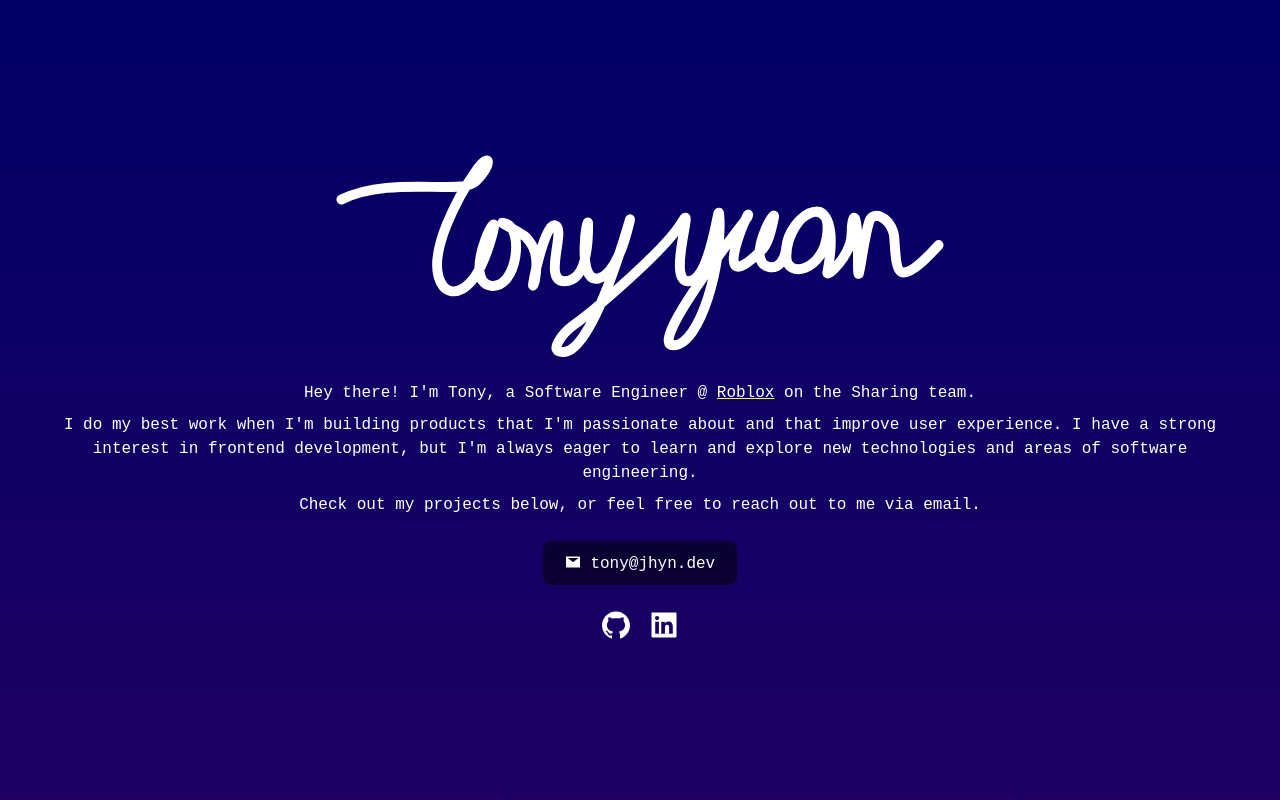
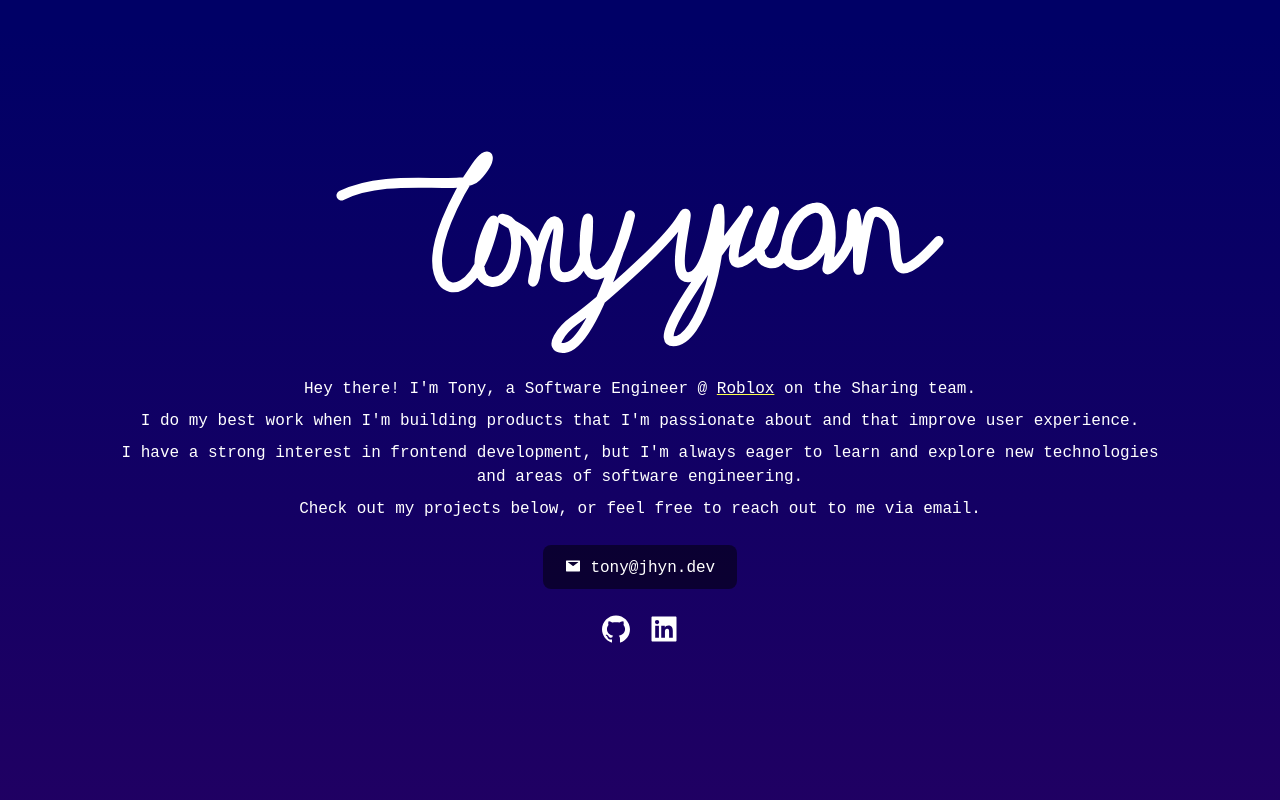
Before and after one commit to jhyn1687/jhyn1687.github.io, a React (Vite) app: page / in a window 1280 px wide. Shown: the top 800 px of the page. Built offline with nearby package versions, Linux system fonts and the light colour scheme; no server answers; the database is empty; a web font is replaced by a local one.

Commit message:
update packages

```diff
--- a/package.json
+++ b/package.json
@@ -12,7 +12,7 @@
   },
   "dependencies": {
     "@supabase/supabase-js": "^2.2.2",
-    "@vitejs/plugin-react": "^3.0.0",
+    "@vitejs/plugin-react": "^4.7.0",
     "framer-motion": "^10.16.4",
     "react": "^18.2.0",
     "react-dom": "^18.2.0",
@@ -20,7 +20,7 @@
     "react-icons": "^4.7.1",
     "react-loading-skeleton": "^3.4.0",
     "react-scroll": "^1.8.9",
-    "vite": "^4.5.2"
+    "vite": "^6.4.1"
   },
   "devDependencies": {
     "@types/react": "^18.0.26",
--- a/src/App.css
+++ b/src/App.css
@@ -106,13 +106,8 @@ body {
   }
 }
 
-#Globe {
-  position: absolute;
-  z-index: 0;
-  opacity: 30%;
-  width: 100%;
-  height: 100%;
-  align-content: center;
+.bio {
+  max-width: 1100px;
 }
 
 .quote {
--- a/src/components/Home.jsx
+++ b/src/components/Home.jsx
@@ -31,7 +31,7 @@ function Home() {
             strokeLinecap='round'
           />
         </svg>
-        <div className='flex-col'>
+        <div className='flex-col bio'>
           <p>
             Hey there! I'm Tony, a Software Engineer @{' '}
             <motion.span
@@ -50,7 +50,10 @@ function Home() {
             on the Sharing team.
           </p>
           <p>
-            I do my best work when I'm building products that I'm passionate about and that improve user experience. I have a strong interest in frontend development, but I'm always eager to learn and explore new technologies and areas of software engineering.
+            I do my best work when I'm building products that I'm passionate about and that improve user experience.
+          </p>
+          <p>
+            I have a strong interest in frontend development, but I'm always eager to learn and explore new technologies and areas of software engineering.
           </p>
           <p>Check out my projects below, or feel free to reach out to me via email.</p>
         </div>
```
Also changed, not shown: 1 other file (tests, documents, lock files or other folders).
